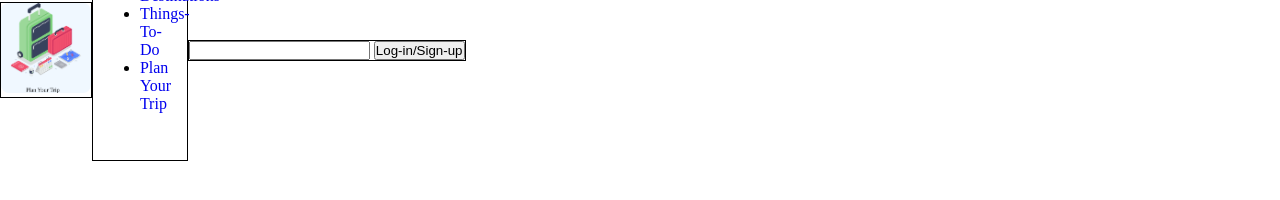
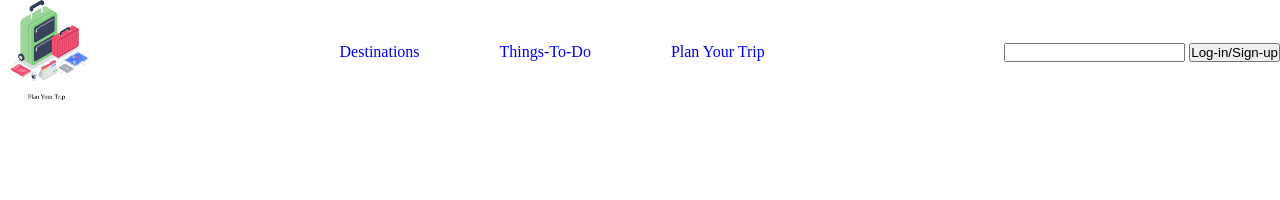
Before and after one commit to NAZEERAHMED7/demo, a plain HTML site: page src/index.html in a window 1280 px wide. Drawn offline with Linux system fonts and the light colour scheme.

Commit message:
changes done

```diff
--- a/src/index.html
+++ b/src/index.html
@@ -3,14 +3,14 @@
 <head>
     <meta charset="UTF-8">
     <meta name="viewport" content="width=device-width, initial-scale=1.0">
-    <link rel="stylesheet" href="style.css">
+    <link rel="stylesheet" href="/src/style.css">
     <title>Document</title>
 </head>
 <body>
     <header>
         <div class="header">
             <div class="h-image">
-                <img src="../assets 1/Only Content Creators (6).png" alt=" google">
+                <img src="/assets 1/Only Content Creators (6).png" alt=" google">
             </div>
             <div class="h-nav">
                 <ul>
--- a/src/style.css
+++ b/src/style.css
@@ -3,46 +3,42 @@
     padding: 0;
 }
 .header{
-    /* background-color: #36454F; */
-    width: 100%;
-    height: 100px;
     display: grid;
-    display: flex;
-    align-items: center;
-    border-width: 2%;
-    border-color: black;
+}
+.h-image{
+    justify-items: start;
+    grid-column-start: 1;
+    grid-column-end: 2;
 }
 .h-image img{
-    width: 90px;
-    border-radius: 8px;
-    background-color: aliceblue;
+    width: 100px;
+    height: 100px;
+    border-radius: 20%;
 }
 .h-nav{
-
-
-}
-.header div{
-border: 1px solid black;
+    justify-self: center;
+    align-self: center;
+    grid-column-start: 2;
+    grid-column-end: 2;
 
 }
 .h-nav ul{
-    margin: 20%;
-    padding: 30%;
-    /* display: flex;
-    justify-items:center;    */
-}
-.h-nav li {
-    /* list-style: none;
-    display:flex;
-    justify-content: space-between;
-    padding: 5%;
-    margin: 5%; */
-}
-.h-nav a {
-    text-decoration: none;
+    display: flex;
 
 }
-
+.h-nav ul li{
+    list-style-type: none;
+    margin: 0px 40px 0px 40px;
+}
+.h-nav ul li a{
+    text-decoration: none;
+}
+a:visited a:hover a:active{
+    color: black;
+}
 .h-button{
-
+    justify-self: end;
+    align-self: center;
+    grid-column-start: 3;
+    grid-column-end: 3;
 }
```
